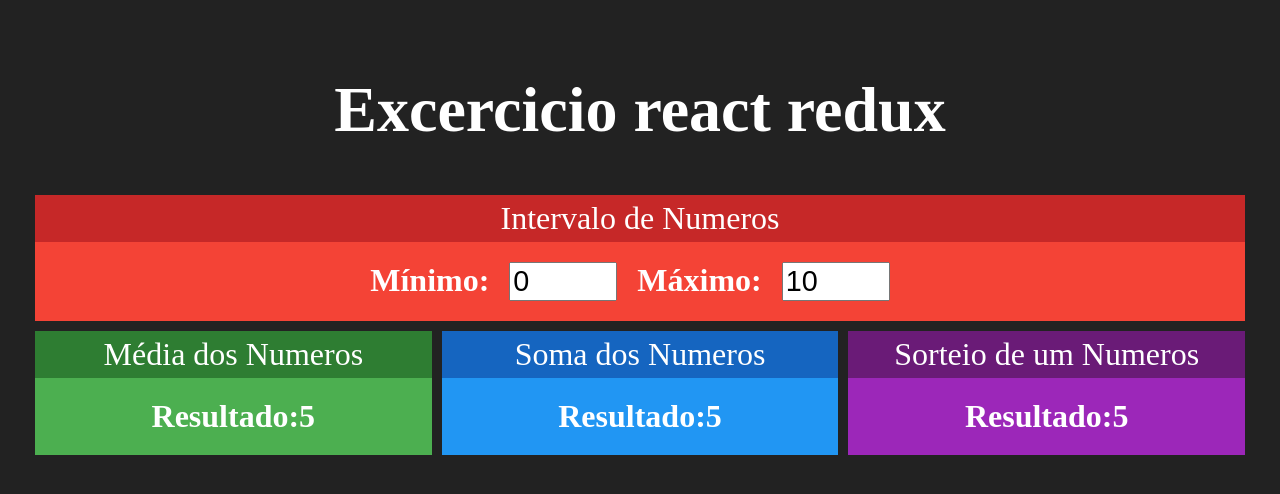
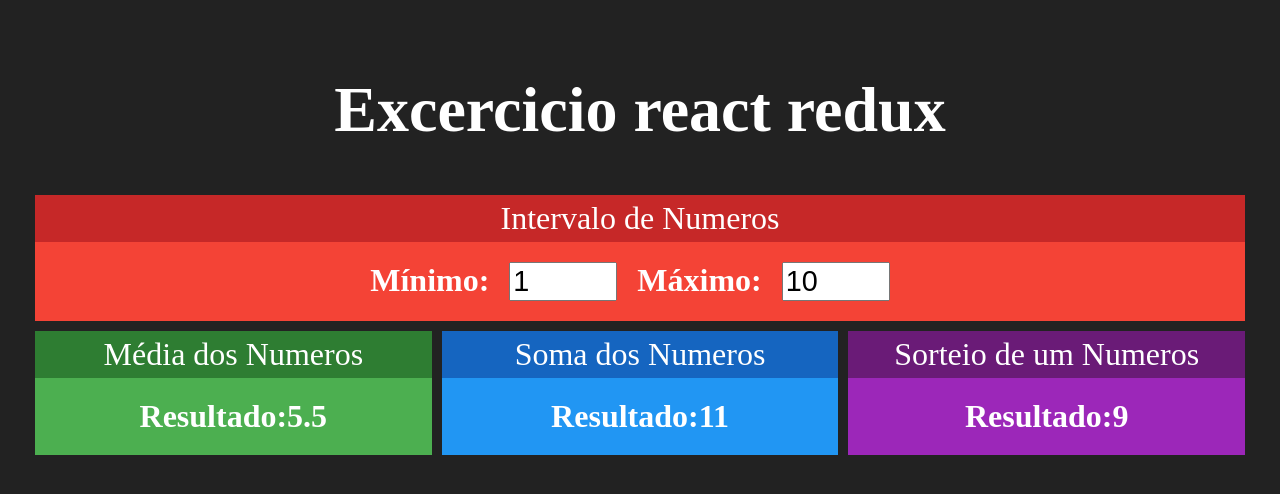
Before and after one commit to capudougmor/EstudosDeReact, a React (Create React App) app in the folder redux-simples/: page / in a window 1280 px wide. Shown: the top 494 px of the page. Built offline with nearby package versions, Linux system fonts and the light colour scheme.

Commit message:
Implementado estado local

```diff
--- a/redux-simples/src/App.js
+++ b/redux-simples/src/App.js
@@ -1,22 +1,30 @@
+import React, { useState } from 'react';
 import './App.css';
-import Card from './components/Card';
 import Intervalo from './components/Intervalo';
 import Media from './components/Media';
 import Soma from './components/Soma';
 import Sorteio from './components/Sorteio';
 
 function App() {
+
+  const [min, setMin] = useState(1)
+  const [max, setMax] = useState(10)
+
   return (
     <div className="App">
       <h1>Excercicio react redux</h1>
       <div className='linha'>
-        <Intervalo ></Intervalo>
+        <Intervalo
+          min={min} max={max}
+          onMinChanged={setMin}
+          onMaxChanged={setMax}
+        ></Intervalo>
       </div>
 
       <div className='linha'>
-        <Media></Media>
-        <Soma></Soma>
-        <Sorteio></Sorteio>
+        <Media min={min} max={max} ></Media>
+        <Soma min={min} max={max} ></Soma>
+        <Sorteio min={min} max={max} ></Sorteio>
       </div>
     </div>
   );
--- a/redux-simples/src/components/Intervalo.jsx
+++ b/redux-simples/src/components/Intervalo.jsx
@@ -3,16 +3,26 @@
 import './Intervalo.css'
 
 function Intervalo(props) {
+  const {max, min } = props
+
   return (
     <Card title="Intervalo de Numeros" red >
       <div className="Intervalo">
         <span>
           <strong>Mínimo:</strong>
-          <input type="number" value={0} readOnly />
+          <input
+            type="number"
+            value={min}
+            onChange={e => props.onMinChanged(+e.target.value)}
+          />
         </span>
         <span>
           <strong>Máximo:</strong>
-          <input type="number" value={10} readOnly />
+          <input
+            type="number"
+            value={max}
+            onChange={e => props.onMaxChanged(+e.target.value)}
+          />
         </span>
       </div>
 
--- a/redux-simples/src/components/Media.jsx
+++ b/redux-simples/src/components/Media.jsx
@@ -2,12 +2,13 @@
 import Card from './Card';
 
 function Media(props) {
+  const {min, max} = props
   return (
     <Card title="Média dos Numeros" green >
       <div >
         <span>
           <strong>Resultado:</strong>
-          <strong>5</strong>
+          <strong>{(min + max) / 2} </strong>
         </span>
       </div>
 
--- a/redux-simples/src/components/Soma.jsx
+++ b/redux-simples/src/components/Soma.jsx
@@ -2,12 +2,14 @@
 import Card from './Card';
 
 function Soma(props) {
+  const {min, max} = props
+
   return (
     <Card title="Soma dos Numeros" blue >
       <div >
         <span>
           <strong>Resultado:</strong>
-          <strong>5</strong>
+          <strong>{max + min} </strong>
         </span>
       </div>
 
--- a/redux-simples/src/components/Sorteio.jsx
+++ b/redux-simples/src/components/Sorteio.jsx
@@ -2,12 +2,15 @@
 import Card from './Card';
 
 function Sorteio(props) {
+  const { max, min } = props
+  const aleatorio = parseInt(Math.random() * (max - min)) + min
+
   return (
     <Card title="Sorteio de um Numeros" purple >
       <div >
         <span>
           <strong>Resultado:</strong>
-          <strong>5</strong>
+          <strong>{aleatorio} </strong>
         </span>
       </div>
 
```
